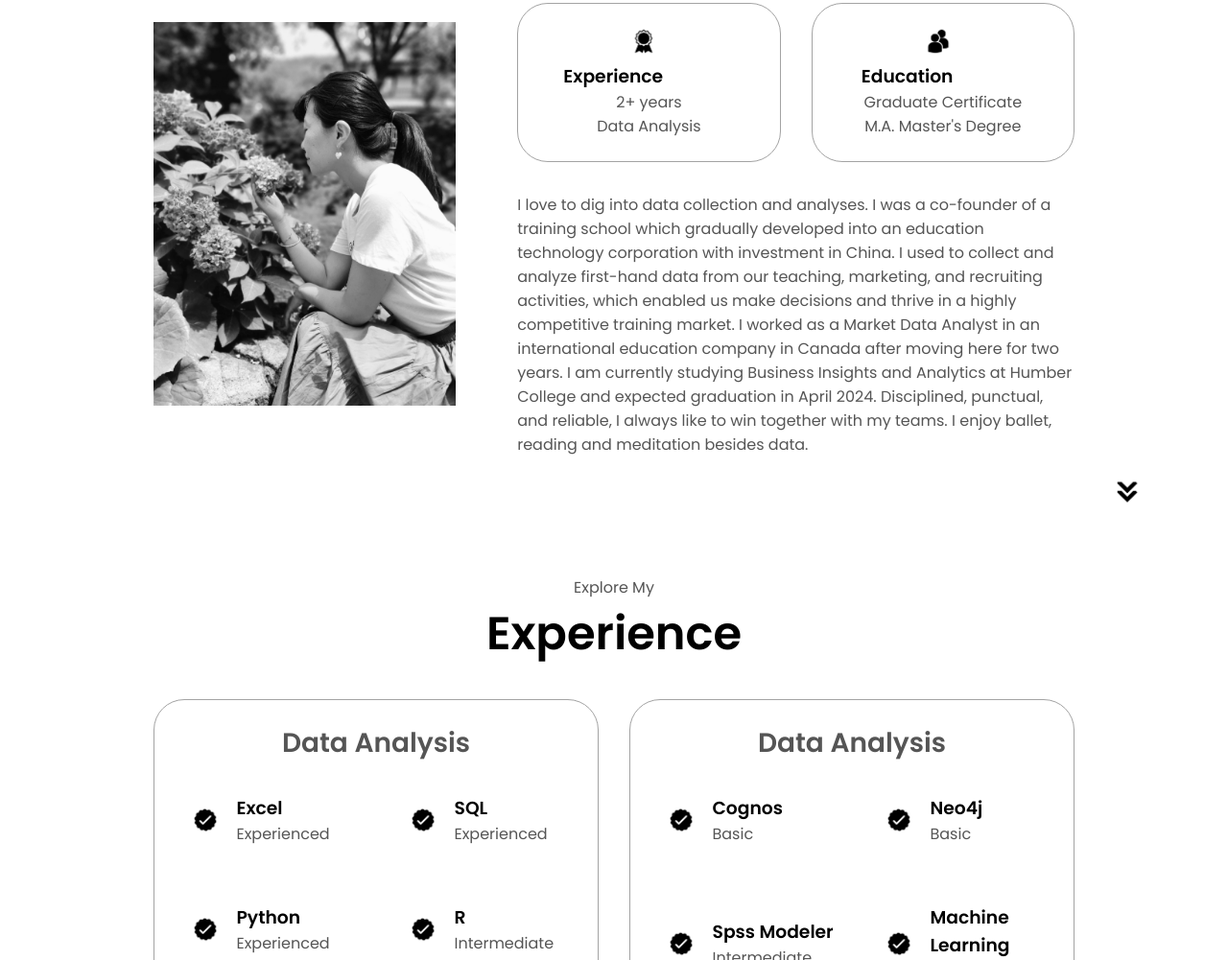
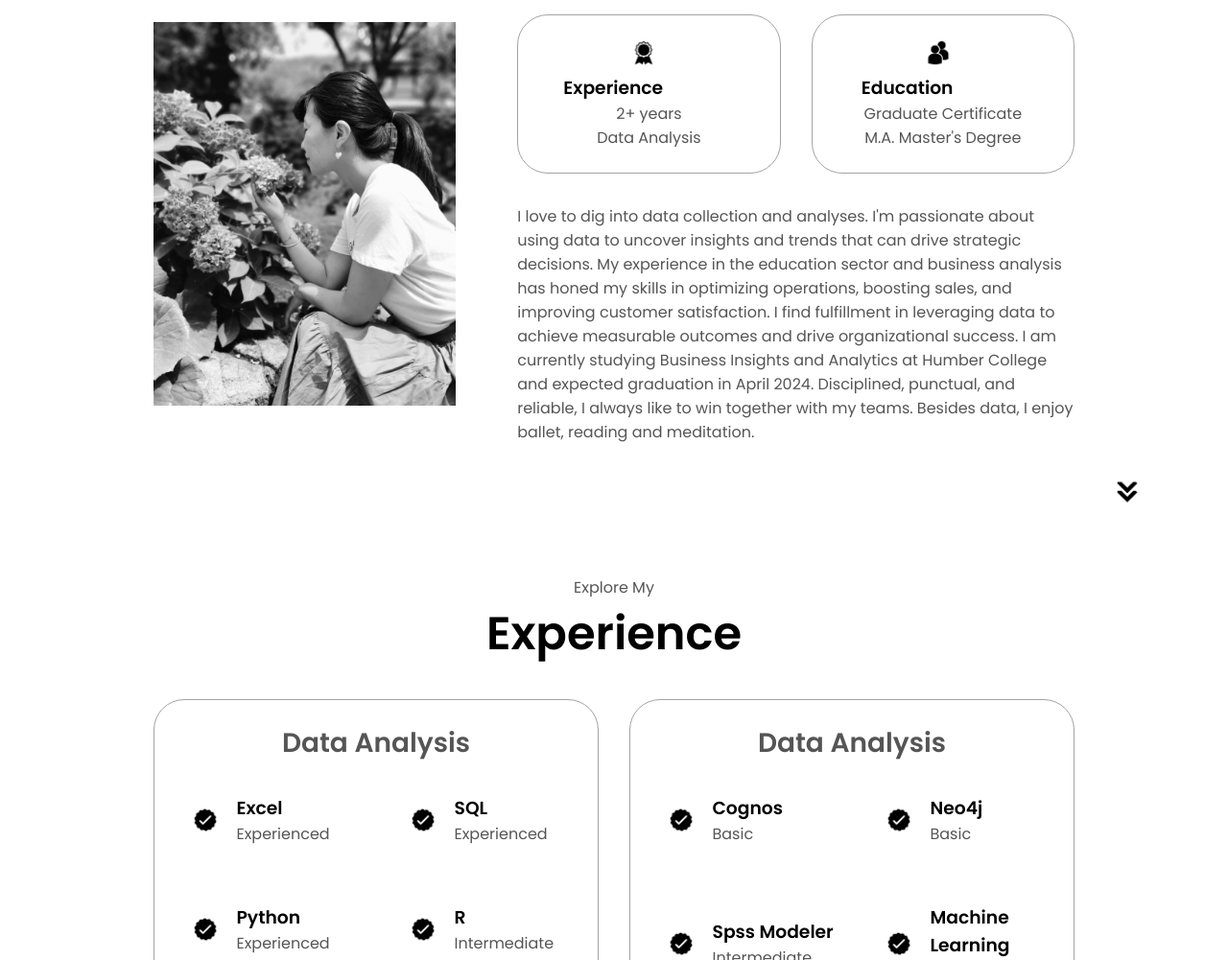
Before and after one commit to HazelDing/Hazel-Portfolio, a plain HTML site: page index.html in a window 1280 px wide. Shown: the part 1096-2097 px from the top of the page at 96% size. Drawn offline with Linux system fonts and the light colour scheme.

Commit message:
Finished Portfolio

```diff
--- a/index.html
+++ b/index.html
@@ -47,7 +47,7 @@
             <div class="btn-container">
               <button
                 class="btn btn-color-2"
-                onclick="window.open('./assets/Hui Ding-Resume.pdf')"
+                onclick="window.open('./assets/Hui Ding Resume.pdf')"
                 >
                 Download CV
               </button>
@@ -105,12 +105,11 @@
                 </div>
                 <div class="text-container">
                     <p>
-                        I love to dig into data collection and analyses. I was a co-founder of a training school which gradually developed into
-                        an education technology corporation with investment in China. I used to collect and analyze first-hand data from our teaching,
-                        marketing, and recruiting activities, which enabled us make decisions and thrive in a highly competitive training market.
-                        I worked as a Market Data Analyst in an international education company in Canada after moving here for two years. I am currently studying
-                        Business Insights and Analytics at Humber College and expected graduation in April 2024. Disciplined, punctual, and reliable, I always
-                        like to win together with my teams. I enjoy ballet, reading and meditation besides data.
+                        I love to dig into data collection and analyses. I'm passionate about using data to uncover insights and trends that can drive strategic
+                        decisions. My experience in the education sector and business analysis has honed my skills in optimizing operations, boosting sales,
+                        and improving customer satisfaction. I find fulfillment in leveraging data to achieve measurable outcomes and drive organizational success.
+                        I am currently studying Business Insights and Analytics at Humber College and expected graduation in April 2024. Disciplined, punctual,
+                        and reliable, I always like to win together with my teams. Besides data, I enjoy ballet, reading and meditation.
                     </p>
                 </div>
             </div>
```
Also changed, not shown: 2 other files.
